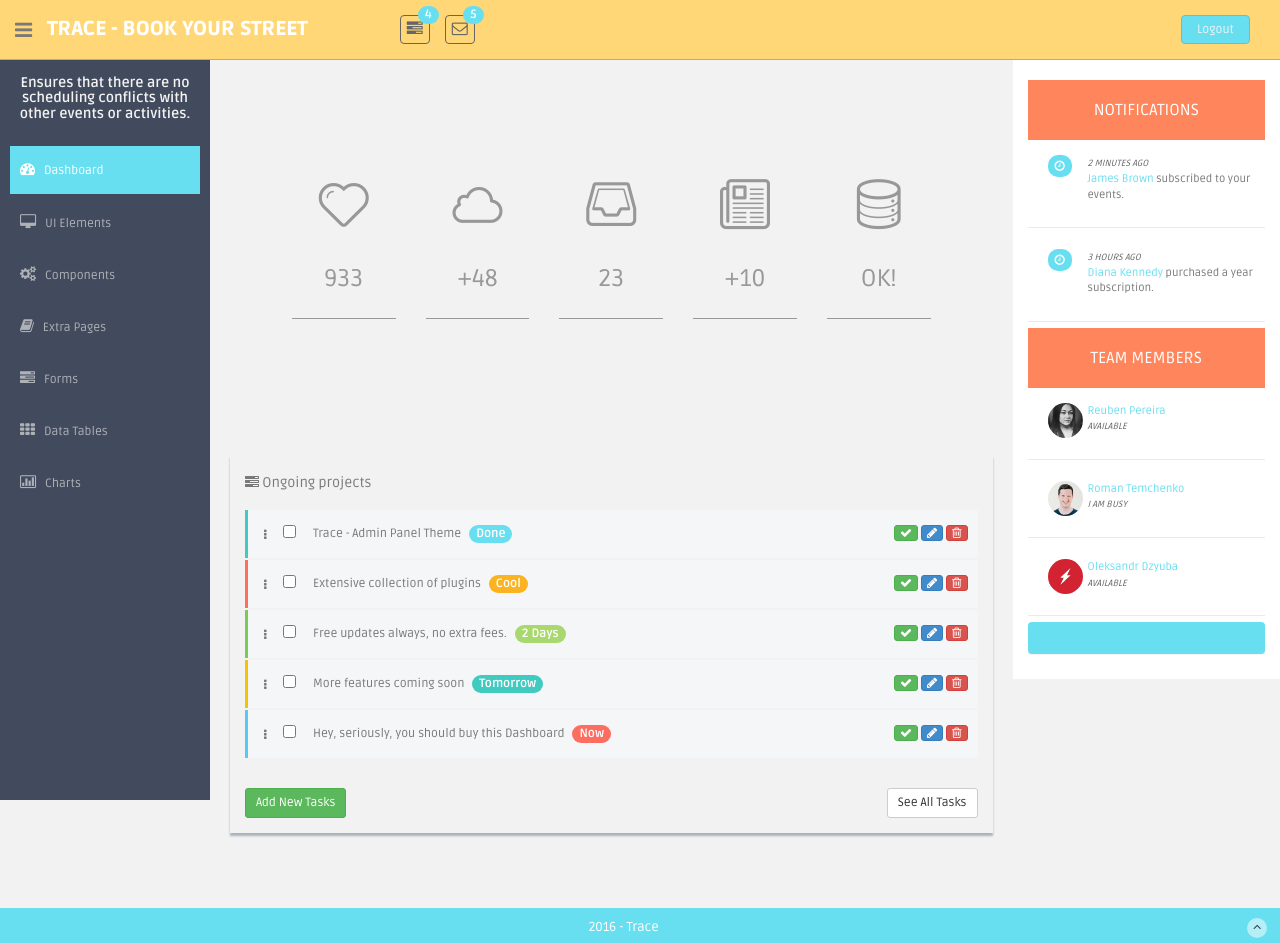
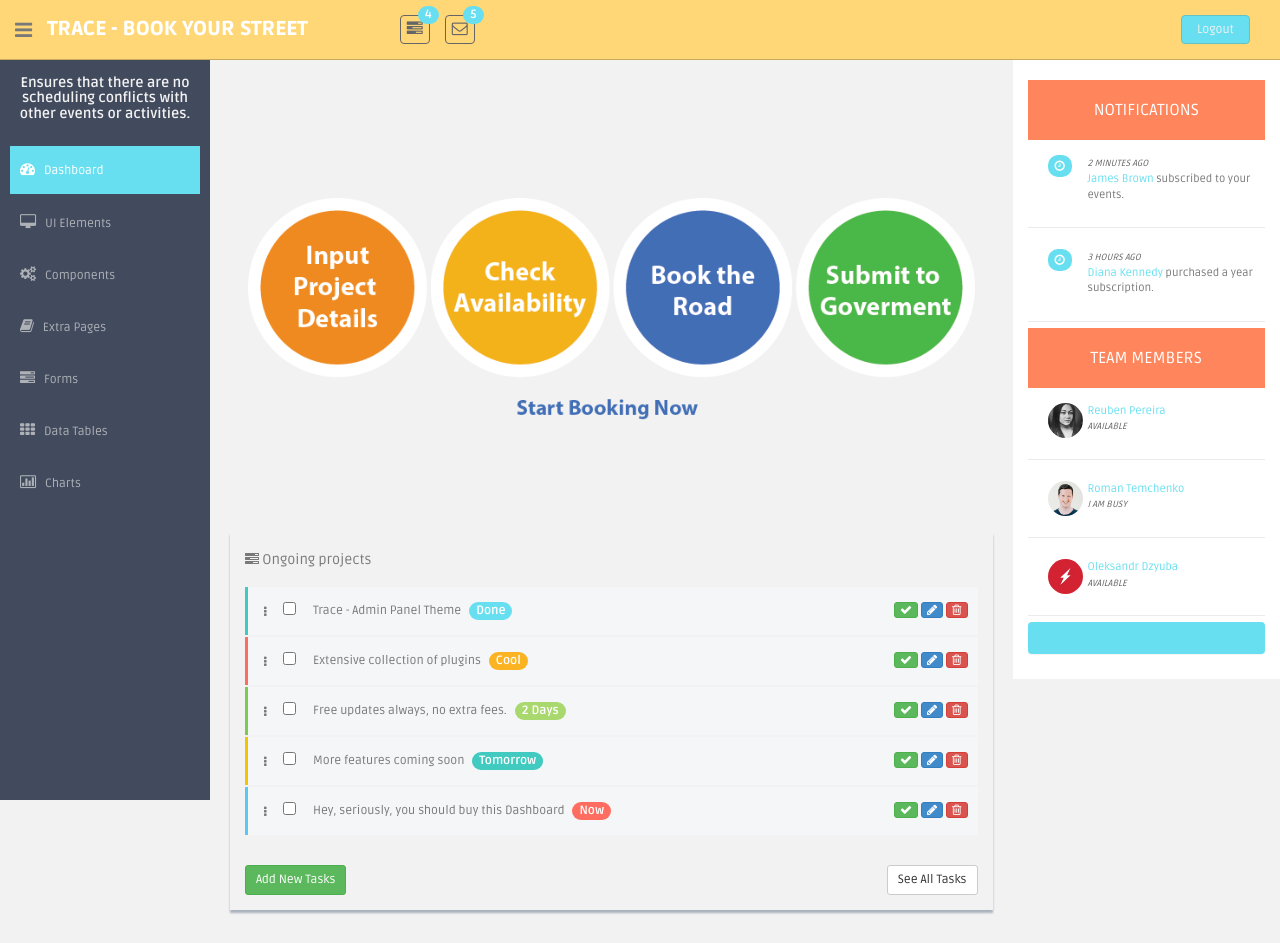
Before and after one commit to iThinker/Next36HackatonTrace, a plain HTML site: page www/index.html in a window 1280 px wide. Shown: the top 943 px of the page. Drawn offline with nearby package versions, Linux system fonts and the light colour scheme.

Commit message:
first page impr

```diff
--- a/www/index.html
+++ b/www/index.html
@@ -293,45 +293,12 @@
                   <div class="col-lg-9 main-chart">
 
                   	<div class="row mtbox">
-                  		<div class="col-md-2 col-sm-2 col-md-offset-1 box0">
-                  			<div class="box1">
-					  			<span class="li_heart"></span>
-					  			<h3>933</h3>
-                  			</div>
-					  			<p>933 People liked your page the last 24hs. Whoohoo!</p>
-                  		</div>
-                  		<div class="col-md-2 col-sm-2 box0">
-                  			<div class="box1">
-					  			<span class="li_cloud"></span>
-					  			<h3>+48</h3>
-                  			</div>
-					  			<p>48 New files were added in your cloud storage.</p>
-                  		</div>
-                  		<div class="col-md-2 col-sm-2 box0">
-                  			<div class="box1">
-					  			<span class="li_stack"></span>
-					  			<h3>23</h3>
-                  			</div>
-					  			<p>You have 23 unread messages in your inbox.</p>
-                  		</div>
-                  		<div class="col-md-2 col-sm-2 box0">
-                  			<div class="box1">
-					  			<span class="li_news"></span>
-					  			<h3>+10</h3>
-                  			</div>
-					  			<p>More than 10 news were added in your reader.</p>
-                  		</div>
-                  		<div class="col-md-2 col-sm-2 box0">
-                  			<div class="box1">
-					  			<span class="li_data"></span>
-					  			<h3>OK!</h3>
-                  			</div>
-					  			<p>Your server is working perfectly. Relax & enjoy.</p>
-                  		</div>
+                  		<img src="assets/img/buttons.png" width="100%" style="padding: 1cm 1cm 1cm 1cm;">
+<!--                      <button class="btn btn-primary btn-lg btn-block" style="margin: 30px 30px 30px 30px ">Start Booking Now</button> -->
 
                   	</div><!-- /row mt -->
 
-                                 <div class="row mt mb">
+                  <div class="row mt mb">
                   <div class="col-md-12">
                     <section class="task-panel tasks-widget">
 
```
Also changed, not shown: www/assets/img/buttons.png (added), 1 other file.
